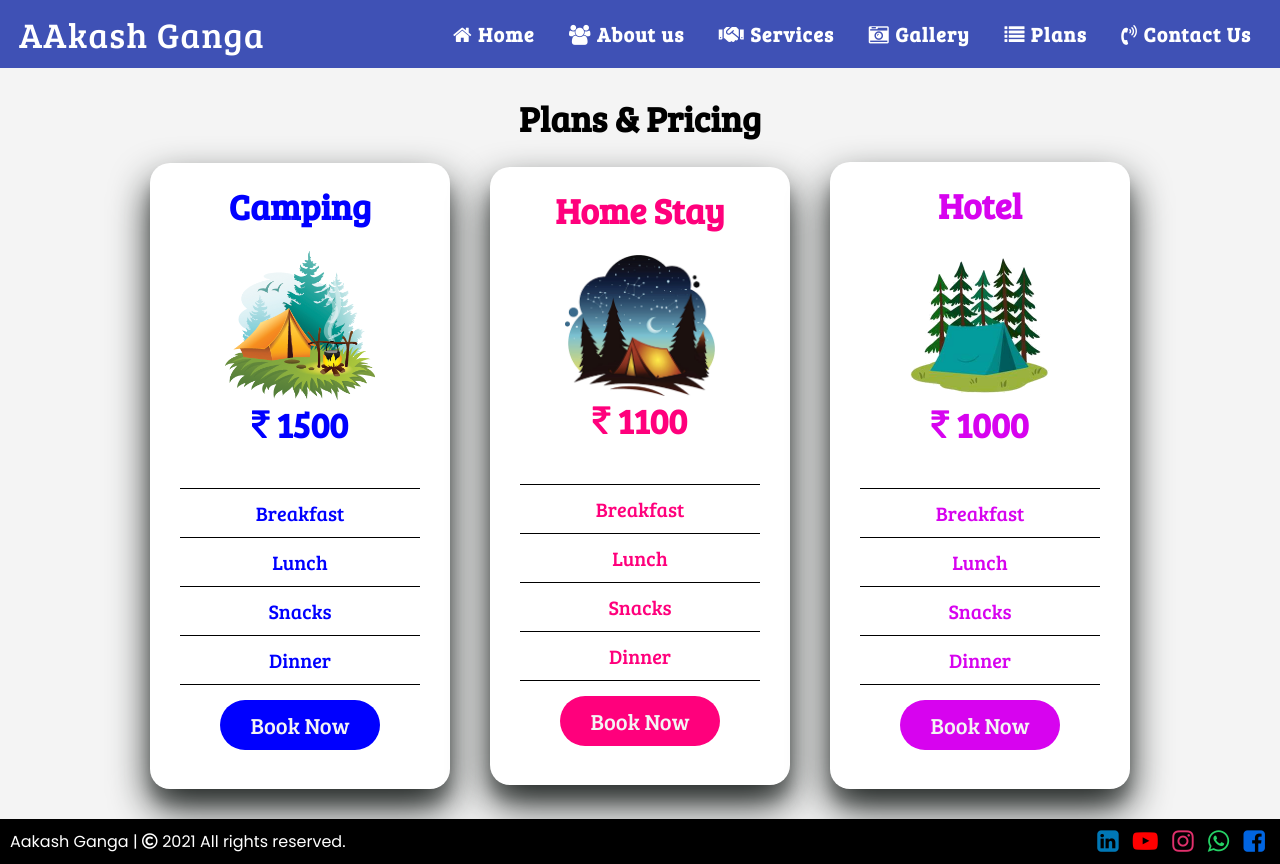
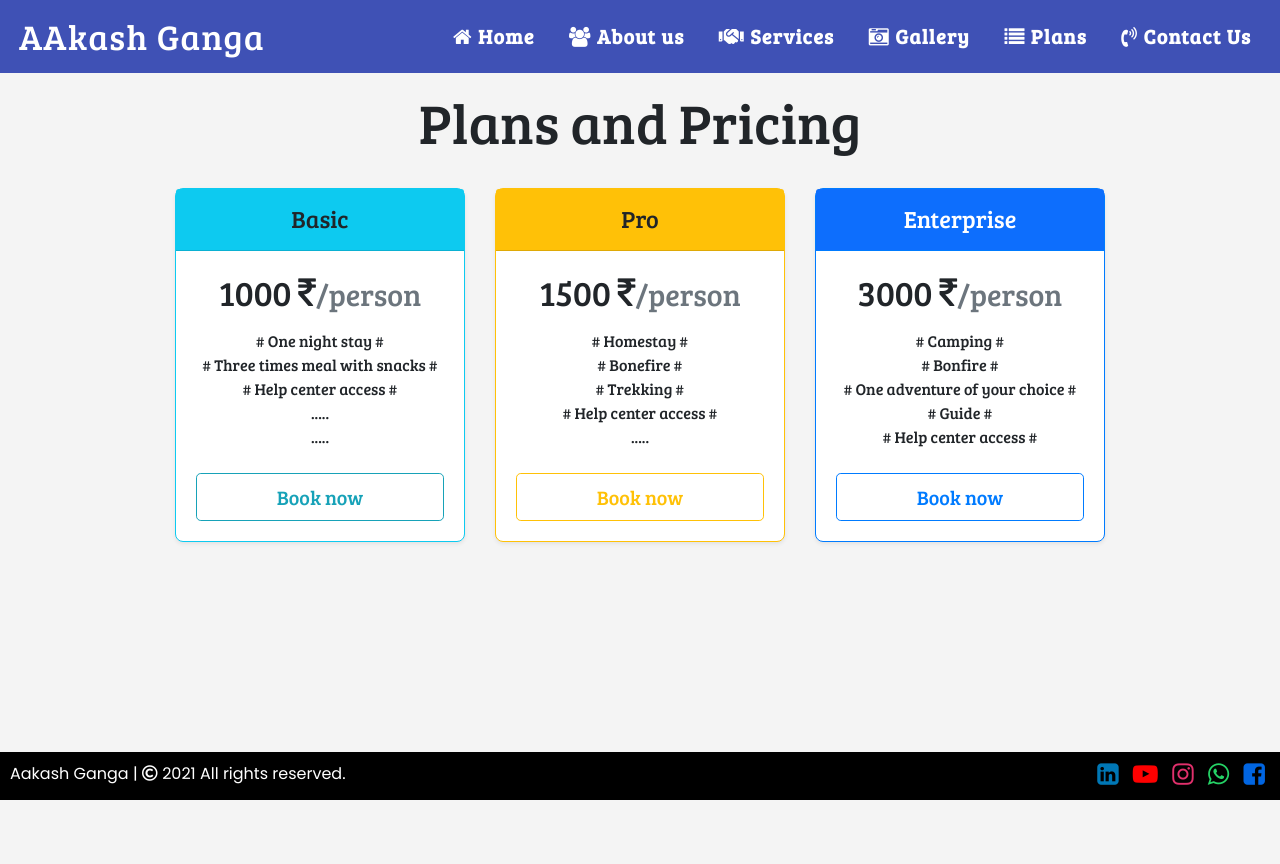
Before and after one commit to aakashganga/myaakashganga, a plain HTML site: page pricelist.html in a window 1280 px wide. After the commit the page ends 800 px from the top, so only its background shows below. Drawn offline with nearby package versions, Linux system fonts and the light colour scheme; a web font is replaced by a local one.

Commit message:
added pricelist

```diff
--- a/css/styles.css
+++ b/css/styles.css
@@ -118,9 +118,7 @@ section .title::after{
     transition: all 0.3s ease;
     letter-spacing: 1.2px;
 }
-.navbar.sticky{
 
-}
 .navbar .max-width{
     display: flex;
     align-items: center;
@@ -128,10 +126,8 @@ section .title::after{
 }
 .navbar .logo span{
     color: white;
-    /* color: #fff; */
     font-size: 35px;
     font-weight: 450;
-    /* font-family: 'Merriweather', sans-serif; */
 }
 .navbar .logo a:hover{
     color: black;
--- a/new Gallery/style.css
+++ b/new Gallery/style.css
@@ -8,7 +8,7 @@
 
 .slider-container {
     width: 100%;
-    max-width: 720px;
+    max-width: 650px;
     margin: auto;
     position: relative;
     border-radius: 4px;
--- a/pricelist.html
+++ b/pricelist.html
@@ -11,10 +11,13 @@
 
     <meta charset="UTF-8">
     <meta name="viewport" content="width=device-width, initial-scale=1.0">
-    <title>AAkash Ganga</title>
-    <link rel="stylesheet" href="css/styles.css">
+    <title>Thank you for contacting us</title>
 
-    <link rel="stylesheet" href="css/pricelist.css">
+    <!-- bootstrap  -->
+
+    <link href="https://cdn.jsdelivr.net/npm/bootstrap@5.3.0-alpha1/dist/css/bootstrap.min.css" rel="stylesheet" integrity="sha384-GLhlTQ8iRABdZLl6O3oVMWSktQOp6b7In1Zl3/Jr59b6EGGoI1aFkw7cmDA6j6gD" crossorigin="anonymous">
+    <link rel="canonical" href="https://getbootstrap.com/docs/5.3/examples/pricing/">
+    <link href="../assets/dist/css/bootstrap.min.css" rel="stylesheet">
 
 
     <link rel="stylesheet" href="//maxcdn.bootstrapcdn.com/font-awesome/4.3.0/css/font-awesome.min.css">
@@ -38,22 +41,31 @@
 
     <link rel="stylesheet" href="https://use.fontawesome.com/releases/v5.5.0/css/all.css" integrity="sha384-B4dIYHKNBt8Bc12p+WXckhzcICo0wtJAoU8YZTY5qE0Id1GSseTk6S+L3BlXeVIU" crossorigin="anonymous">
     <link rel="stylesheet" href="https://cdnjs.cloudflare.com/ajax/libs/font-awesome/4.7.0/css/font-awesome.min.css">
+
+    <link rel="stylesheet" href="css/styles.css">
+
+    <link rel="stylesheet" href="css/pricelist.css">
 </head>
 
 
 <body>
-    <div class="scroll-up-btn">
-        <i class="fas fa-angle-up"></i>
-    </div>
-    <nav class="navbar">
+  <style>
+    ol, ul.menu {
+        margin-bottom: 0rem;
+    }
+  </style>
+
+    <nav class=" navbar " style="display: inline;">
         <div class="max-width" style="padding-left: 0.5cm; padding-right: 0.5cm;">
-            <div class="logo"><a href="#"><div class="logo"></div>
-                <span id="aakashganga"><p>AAkash Ganga</p></span><span id="medium"></span><span id="small"></span> </a></div>
-                <!-- <img src="images/temp logo.jpg" alt=""  height="125" width="244" > -->
-            <ul class="menu">
+            <div class="logo">
+                <a href="#">
+                <span id="aakashganga"><p style="margin-bottom: 0px;">AAkash Ganga</p></span><span id="medium"></span><span id="small"></span>
+                </a>
+            </div>
+
+            <ul class="menu list-unstyled">
                 <li><a href="index.html" class="menu-btn"><span class="fa fa-home "></span> Home</a></li>
                 <li><a href="index.html#about" class="menu-btn"><span class="fa fa-users "></span> About us</a></li>
-                <!-- <li><a href="#services" class="menu-btn">Services</a></li> -->
                 <li><a href="index.html#services" class="menu-btn"><span class="fas fa-handshake "></span> Services</a></li>
                 <li><a href="gallery.html" class="menu-btn"><span class="fa fa-camera-retro "></span> Gallery</a></li>
                 <li><a href="pricelist.html" class="menu-btn"><span class="fa fa-list"></span> Plans</a></li>
@@ -65,95 +77,115 @@
         </div>
     </nav>
 
-    <style>
+    <div style="padding-top: 1.5cm;" class="background_div">
+        <!-- price list style  -->
+        <style>
+            a{
+                text-decoration: none;
+            }
+            body {
+              font-family: 'Bree Serif', serif, 'Ubuntu', sans-serif;
+            }
 
+            .container {
+              max-width: 960px;
+            }
 
-        /* #pricelist_BG::before{
-            content: "";
-            background-image: url('https://t3.ftcdn.net/jpg/01/61/93/40/240_F_161934088_WoBUwxGxbos4p4fpQuoEonNP52ceJtQg.jpg');
-            background-size: 20%;
-            z-index: -1;
-            position: absolute;
-            width: 100%;
-            height: 100%;
-            opacity: 0.3;
-        }
-        @media only screen and (max-width: 947px) {
+            .pricing-header {
+              max-width: 700px;
+            }
+            .text-muted{
+                font-size: 30px;
+            }
+            @media (max-width: 768px){
+                .col{
+                    padding-right: calc(var(--bs-gutter-x) * 1);
+                    padding-left: calc(var(--bs-gutter-x) * 1);
+                }
+                .container{
+                  margin-bottom: 40px;
+                }
+            }
+        </style>
+    <div class="container py-3">
+        <div>
+          <div class="pricing-header p-3 pb-md-4 mx-auto text-center">
+            <h1 class="display-4 fw-normal">Plans and Pricing</h1>
+          </div>
+        </div>
 
-            #pricelist_BG::before{
-            content: "";
-            background-image: url('');
-            background-size: 20%;
-            z-index: -1;
-            position: absolute;
-            width: 100%;
-            height: 100%;
-            opacity: 0.3;
-        } */
-
-    </style>
+        <main>
+        <div class="row row-cols-1 row-cols-md-3 mb-3 text-center">
+            <div class="col">
+              <div class="card mb-4 rounded-3 shadow-sm" style="border-color: #0dcaf0;">
+                <div class="card-header py-3" style='background-color: #0dcaf0;'>
+                  <h4 class="my-0 fw-normal">Basic</h4>
+                </div>
+                <div class="card-body" >
+                  <h1 class="card-title pricing-card-title">1000 <i class="fa fa-inr"></i><small class="text-muted fw-light">/person</small></h1>
+                  <ul class="list-unstyled mt-3 mb-4">
+                    <li># One night stay #</li>
+                    <li># Three times meal with snacks #</li>
+                    <li># Help center access #</li>
+                    <li>.....</li>
+                    <li>.....</li>
+                  </ul>
+                  <button type="button" class="w-100 btn btn-lg btn btn-outline-info">Book now</button>
+                </div>
+              </div>
+            </div>
+            <div class="col">
+              <div class="card mb-4 rounded-3 shadow-sm" style="border-color: #ffc107;">
+                <div class="card-header py-3 " style='background-color: #ffc107;'>
+                  <h4 class="my-0 fw-normal">Pro</h4>
+                </div>
+                <div class="card-body">
+                  <h1 class="card-title pricing-card-title">1500 <i class="fa fa-inr"></i><small class="text-muted fw-light">/person</small></h1>
+                  <ul class="list-unstyled mt-3 mb-4">
+                    <li># Homestay #</li>
+                    <li># Bonefire #</li>
+                    <li># Trekking #</li>
+                    <li># Help center access #</li>
+                    <li>.....</li>
+                  </ul>
+                  <button type="button" class="w-100 btn btn-lg btn btn-outline-warning">Book now</button>
+                </div>
+              </div>
+            </div>
+            <div class="col">
+              <div class="card mb-4 rounded-3 shadow-sm border-primary">
+                <div class="card-header py-3 text-bg-primary border-primary">
+                  <h4 class="my-0 fw-normal">Enterprise</h4>
+                </div>
+                <div class="card-body">
+                  <h1 class="card-title pricing-card-title">3000 <i class="fa fa-inr"></i><small class="text-muted fw-light">/person</small></h1>
+                  <ul class="list-unstyled mt-3 mb-4">
+                    <li># Camping #</li>
+                    <li># Bonfire #</li>
+                    <li># One adventure of your choice #</li>
+                    <li># Guide #</li>
+                    <li># Help center access #</li>
+                  </ul>
+                  <button type="button" class="w-100 btn btn-lg btn-outline-primary">Book now</button>
+                </div>
+              </div>
+            </div>
+          </div>
+        </main>
+    </div>
 
 
 
-    <div style="padding-top: 2.5cm;" class="background_div">
-
-    <div class="container" id="pricelist" style="font-family: 'Bree Serif', serif, 'Ubuntu', sans-serif;">
-        <div class="top">
-          <h2 class="title">Plans & Pricing</h2>
-
-        </div>
-
-            <div class="package-container">
-            <div class="packages" style="color: blue;">
-                <h1 style="color: blue;">Camping</h1>
-                <br>
-                <!-- <i class='fas fa-campground white-color' style='font-size:48px; color: blue;'></i> -->
-                <img src="images/campsite-png-16.png" alt="" height="auto" width="150px">
-                <h2 class="text1" style="color: blue;"><i class="fa fa-inr"></i> 1500</h2>
-                <ul class="list">
-                <li class="first">Breakfast</li>
-                <li>Lunch</li>
-                <li>Snacks</li>
-                <li>Dinner</li>
-
-                </ul>
-                <a href="tel:+917055071650" class="button button1">Book Now</a>
-            </div>
-            <div class="packages" style='color: #ff007c;'>
-                <h1>Home Stay</h1>
-                <br>
-                <!-- <i class="fa fa-home" aria-hidden="true" style='font-size:48px; color: #ff007c;' ></i> -->
-                <img src="images/night imagae.png" alt="" height="auto" width="150px">
-                <h2 class="text1" style='color: #ff007c;'><i class="fa fa-inr"></i> 1100</h2>
-                <ul class="list">
-                <li class="first">Breakfast</li>
-                <li>Lunch</li>
-                <li>Snacks</li>
-                <li>Dinner</li>
-
-                </ul>
-                <a href="tel:+917055071650" class="button button2">Book Now</a>
-            </div>
-            <div class="packages" style='color: #d703ef;'>
-                <h1>Hotel</h1>
-                <br>
-                <!-- <i class='fa fa-hotel white-color' style='font-size:48px; color: #ffae42;'></i> -->
-                <img src="images/tree.png" alt="" height="auto" width="150px">
-                <h2 class="text1" style='color: #d703ef;'><i class="fa fa-inr"></i> 1000</h2>
-                <ul class="list">
-                <li class="first">Breakfast</li>
-                <li>Lunch</li>
-                <li>Snacks</li>
-                <li>Dinner</li>
-
-                </ul>
-                <a href="tel:+917055071650" class="button button3">Book Now</a>
-
-            </div>
-        </div>
-    </div>
 
     <!-- footer section start -->
+    <style>
+      @media only screen and (min-width: 575px) {
+          #footer {
+              position: fixed;
+              bottom: 0;
+          }
+      }
+  </style>
 
     <footer id="footer">
         <span >Aakash Ganga | <span class="far fa-copyright"></span> 2021 All rights reserved.</span>
```
Also changed, not shown: gallery.html (+20 -2 lines).
